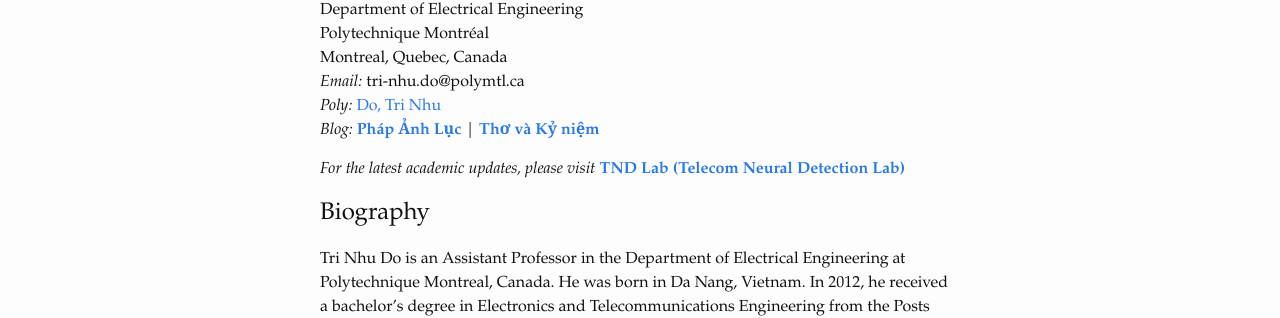
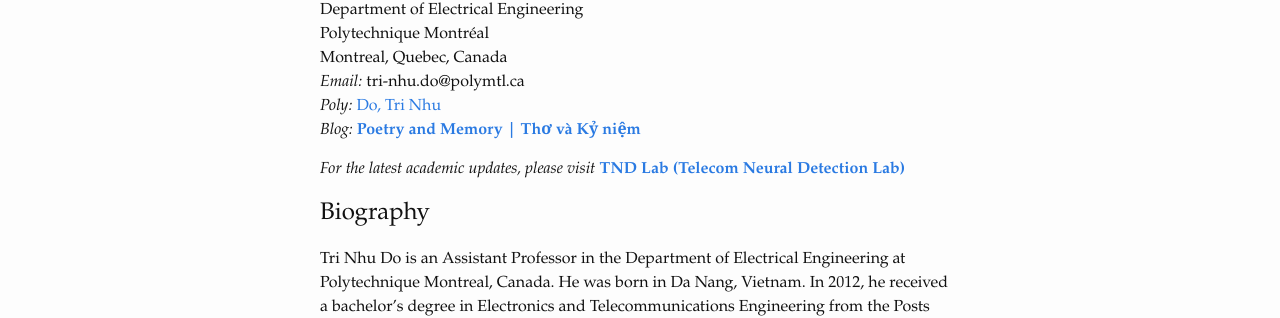
Before and after one commit to trinhudo/trinhudo.github.io, a Jekyll site: the page built from index.md, in a window 1280 px wide. Shown: the part 144-462 px from the top of the page. Built offline with Jekyll 4.4.1, drawn with Linux system fonts in a browser that asks for light colours.

Commit message:
Update blog link and description in index.md

```diff
--- a/index.md
+++ b/index.md
@@ -18,7 +18,7 @@
 Montreal, Quebec, Canada
 _Email:_  tri-nhu.do@polymtl.ca
 _Poly:_ <a href="https://www.polymtl.ca/expertises/en/do-tri-nhu" target="_blank">Do, Tri Nhu</a>
-_Blog:_ [**Pháp Ảnh Lục**](https://tri-nhu-do.work/phap-anh-luc/) | [**Thơ và Kỷ niệm**](https://tri-nhu.blogspot.com/)
+_Blog:_ <!--[**Pháp Ảnh Lục**](https://tri-nhu-do.work/phap-anh-luc/) |--> [**Poetry and Memory | Thơ và Kỷ niệm**](https://tri-nhu.blogspot.com/)
 
 _For the latest academic updates, please visit_ **[TND Lab (Telecom Neural Detection Lab)](https://tnd-lab.work/)**
 
```
